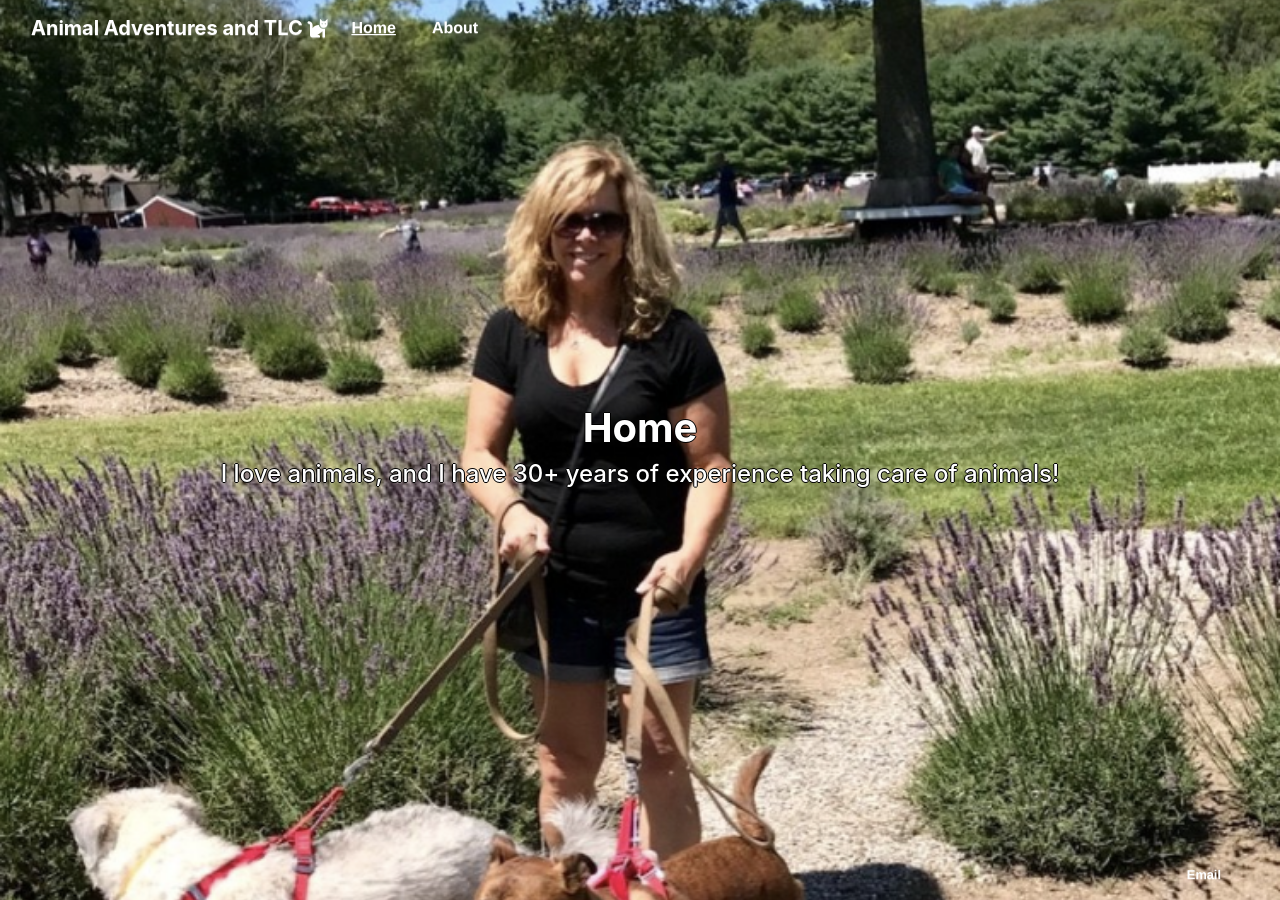
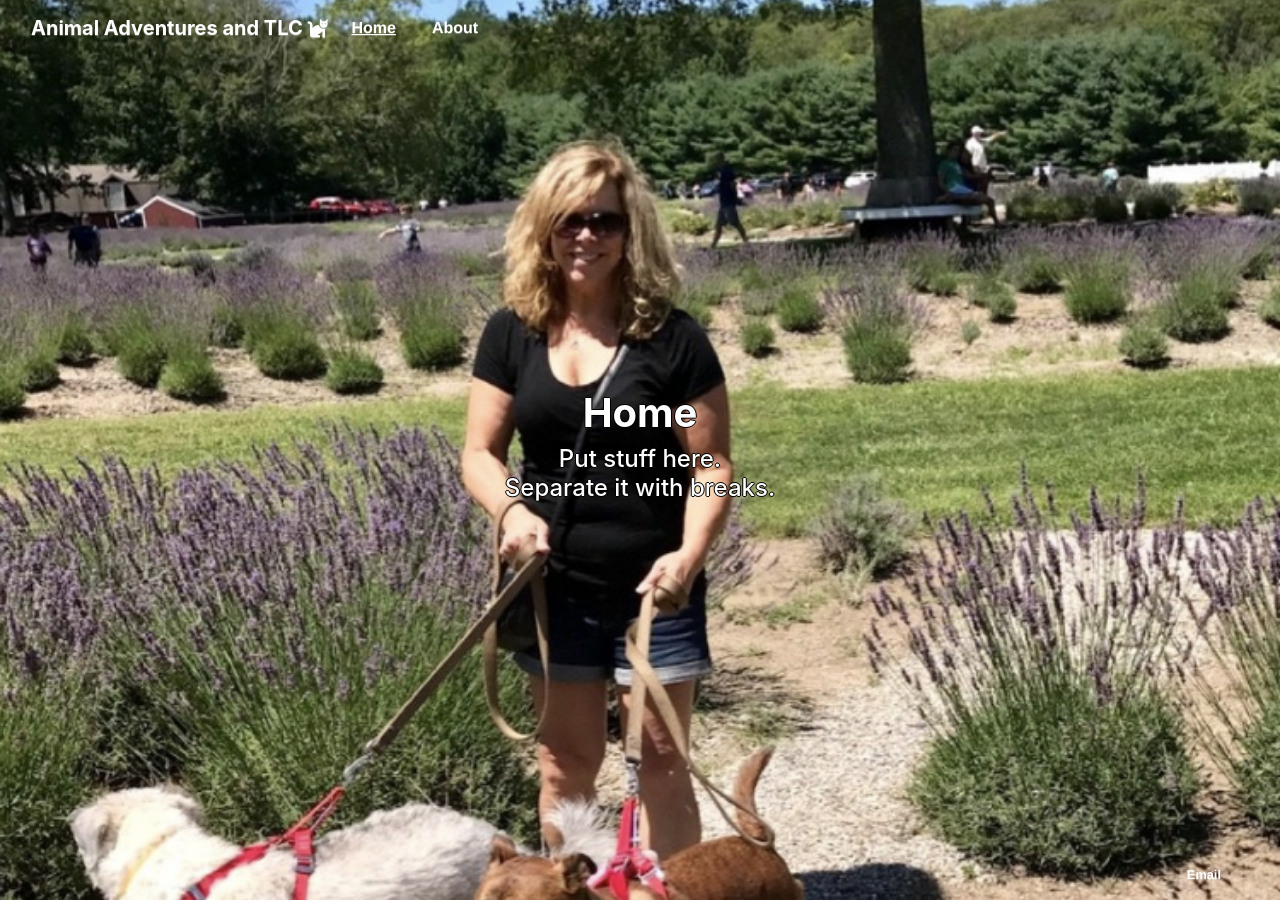
Before and after one commit to AnimalAdventures/AATLC, a Jekyll site: the page built from index.html, in a window 1280 px wide. Built offline with Jekyll 4.4.1, drawn with Linux system fonts in a browser that asks for light colours; nearby versions of some CDN libraries.

Commit message:
Testing.

```diff
--- a/_layouts/default.html
+++ b/_layouts/default.html
@@ -50,7 +50,7 @@
     				<div class="collapse navbar-collapse" id="top-navbar">
     					<ul class="navbar-nav mr-auto">
     						<li class="nav-item {{ page.active-home }}">
-    							<a class="nav-link" href="https://animaladventures.github.io">Home<span class="sr-only">(current)</span></a>
+    							<a class="nav-link" href="https://animaladventures.github.io/AATLC/#">Home<span class="sr-only">(current)</span></a>
     						</li>
     						<li class="nav-item {{ page.active-about }}">
     							<a class="nav-link" href="https://animaladventures.github.io/about">About</a>
--- a/index.html
+++ b/index.html
@@ -14,7 +14,8 @@ title: Home
 		<div class="d-flex flex-column text-center">
 			<h1><strong>{{ page.title }}</strong></h1>
 			<h4>
-				I love animals, and I have 30+ years of experience taking care of animals! <br>
+				Put stuff here. <br>
+				Separate it with breaks. <br>
 			</h4>
 		</div>
 	</div>
```
